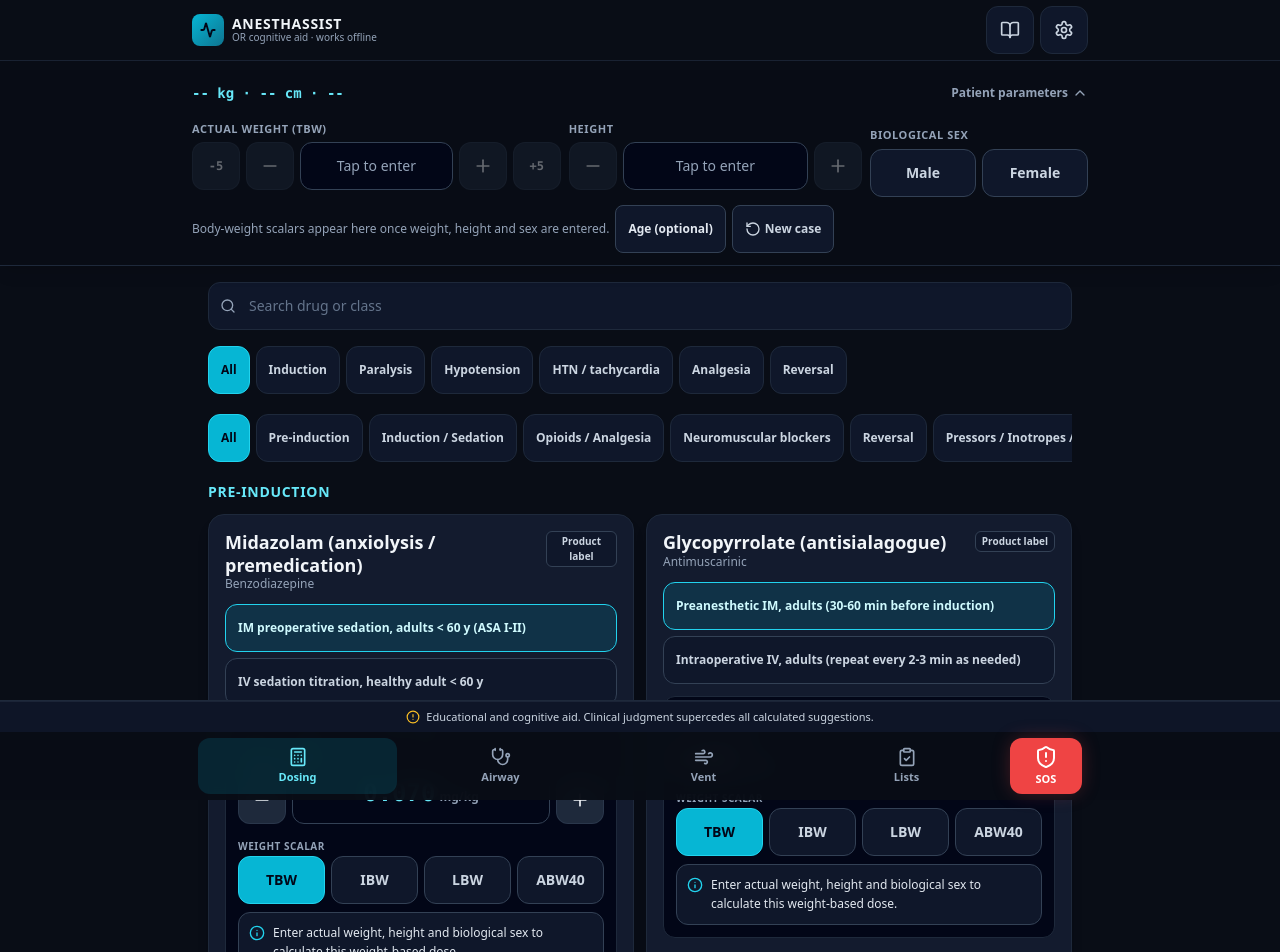
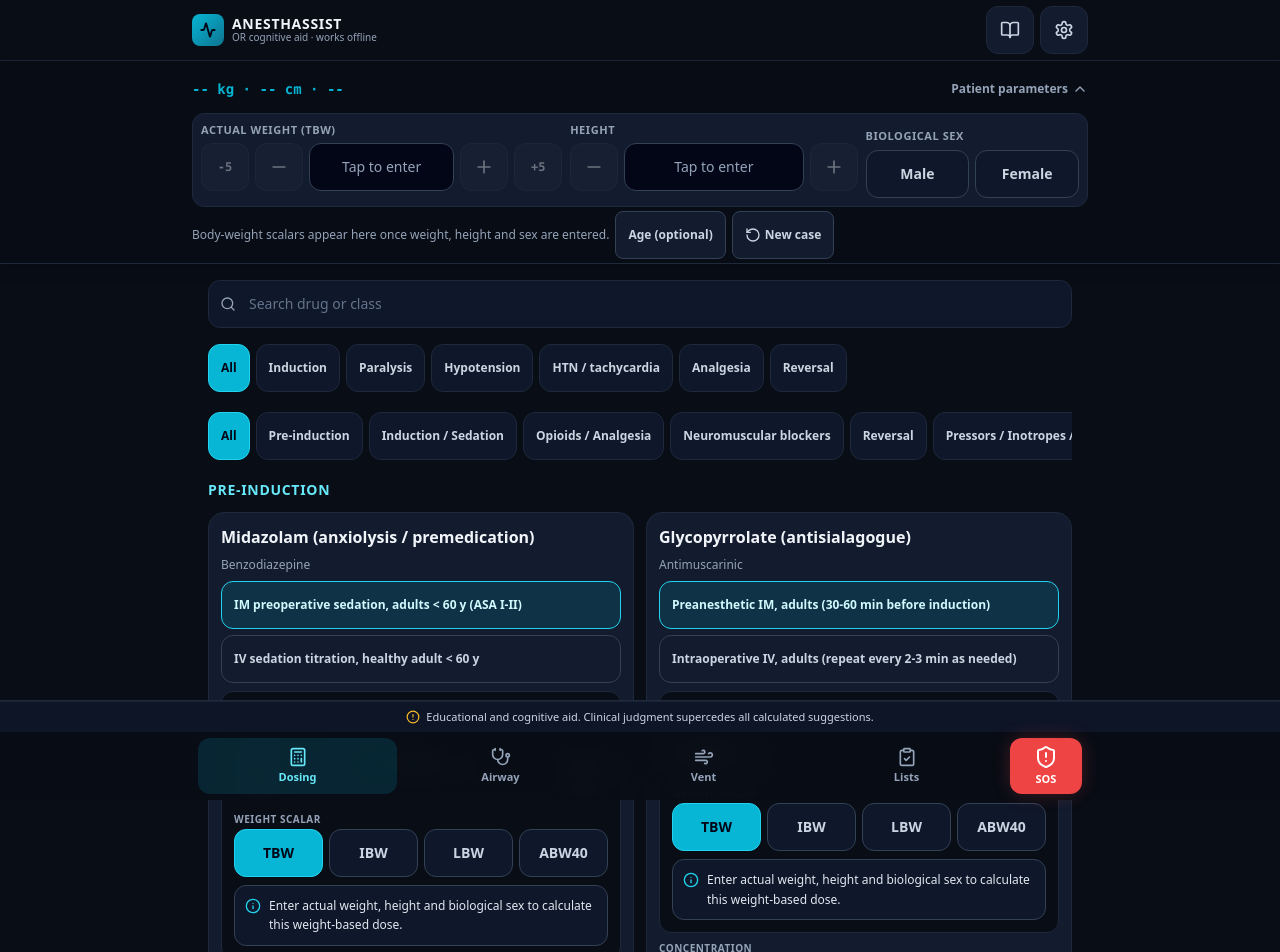
Before and after one commit to drabdo1990/anesth-helper, a React (Vite) app: page / in a window 1280 px wide. Shown: the top 952 px of the page. Built offline with nearby package versions, Linux system fonts and the light colour scheme.

Commit message:
feat: apply HUD styling across tabs

```diff
--- a/src/App.tsx
+++ b/src/App.tsx
@@ -29,11 +29,11 @@
   }, []);
 
   const iconBtn =
-    'flex min-h-[48px] min-w-[48px] items-center justify-center rounded-xl border border-slate-800 bg-slate-900 text-slate-300 touch-manipulation';
+    'flex min-h-[48px] min-w-[48px] items-center justify-center rounded-xl border border-clinical-border bg-clinical-card text-slate-300 touch-manipulation';
 
   return (
-    <div className="flex min-h-screen w-full max-w-full flex-col overflow-x-hidden bg-[#090d16] font-sans text-slate-100 selection:bg-cyan-500 selection:text-black">
-      <div className="border-b border-slate-800/80 px-3 py-1.5">
+    <div className="flex min-h-screen w-full max-w-full flex-col overflow-x-hidden bg-clinical-bg font-sans text-slate-100 selection:bg-cyan-500 selection:text-black">
+      <div className="border-b border-clinical-border/80 px-3 py-1.5">
         <div className="mx-auto flex max-w-4xl items-center justify-between">
           <div className="flex items-center gap-2">
             <div className="flex h-8 w-8 items-center justify-center rounded-lg bg-gradient-to-br from-cyan-500 to-cyan-700 text-slate-950">
--- a/src/components/BiometricHeader.tsx
+++ b/src/components/BiometricHeader.tsx
@@ -10,14 +10,14 @@
 import { WarningBanner } from './ui/WarningBanner';
 
 const bmiLabel = (bmi: number): { text: string; cls: string } => {
-  if (bmi < 18.5) return { text: 'Underweight', cls: 'text-cyan-300' };
-  if (bmi < 25) return { text: 'Normal', cls: 'text-emerald-300' };
-  if (bmi < 30) return { text: 'Overweight', cls: 'text-amber-300' };
-  return { text: 'Obese', cls: 'text-red-300' };
+  if (bmi < 18.5) return { text: 'Underweight', cls: 'text-clinical-cyan' };
+  if (bmi < 25) return { text: 'Normal', cls: 'text-clinical-emerald' };
+  if (bmi < 30) return { text: 'Overweight', cls: 'text-clinical-amber' };
+  return { text: 'Obese', cls: 'text-clinical-red' };
 };
 
 const Pill: React.FC<{ label: string; value: string; unit?: string; tone: string; title?: string }> = ({ label, value, unit, tone, title }) => (
-  <div title={title} className="flex shrink-0 items-baseline gap-1.5 rounded-lg border border-slate-800 bg-slate-900/90 px-2.5 py-1.5">
+  <div title={title} className="flex shrink-0 items-baseline gap-1.5 rounded-lg border border-clinical-border bg-clinical-card px-2.5 py-1.5">
     <span className="text-[10px] font-bold uppercase text-slate-400">{label}</span>
     <span className={`font-mono text-sm font-bold tabular-nums ${tone}`}>{value}</span>
     {unit && <span className="text-[10px] text-slate-500">{unit}</span>}
@@ -44,17 +44,14 @@
   const b = result.ok ? result.value : null;
   const bmi = b ? bmiLabel(b.bmi) : null;
   const pediatric = patient.ageYears !== null && patient.ageYears < 18;
+  const actionButton = 'flex min-h-[48px] shrink-0 items-center gap-1 rounded-lg border border-clinical-border-light bg-clinical-card px-3 text-xs font-bold text-slate-300';
 
   return (
-    <header className="sticky top-0 z-30 w-full border-b border-slate-800 bg-[#090d16]/95 px-3 py-2 shadow-lg backdrop-blur-md">
+    <header className="sticky top-0 z-30 w-full border-b border-clinical-border bg-clinical-bg/95 px-3 py-1 shadow-lg backdrop-blur-md">
       <div className="mx-auto max-w-4xl">
-        <button
-          type="button"
-          onClick={() => setOpen(!open)}
-          className="flex min-h-[48px] w-full items-center justify-between gap-2 text-left"
-          aria-expanded={open}
-        >
-          <span className="font-mono text-sm font-bold tabular-nums text-cyan-300">
+        <button type="button" onClick={() => setOpen(!open)} aria-expanded={open}
+          className="flex min-h-[48px] w-full items-center justify-between gap-2 text-left">
+          <span className="font-mono text-sm font-bold tabular-nums text-clinical-cyan">
             {patient.tbwKg !== null ? `${formatKg(patient.tbwKg)} kg` : '-- kg'} ·{' '}
             {patient.heightCm !== null ? `${patient.heightCm} cm` : '-- cm'} · {patient.sex === null ? '--' : patient.sex === 'male' ? 'M' : 'F'}
             {patient.ageYears !== null ? ` · ${patient.ageYears} y` : ''}
@@ -65,130 +62,75 @@
         </button>
 
         {open && (
-          <div className="mt-1 grid grid-cols-1 gap-2 sm:grid-cols-12">
+          <div className="grid grid-cols-1 gap-2 rounded-xl border border-clinical-border bg-clinical-card p-2 sm:grid-cols-12">
             <div className="sm:col-span-5">
-              <NumericStepper
-                label="Actual weight (TBW)"
-                value={patient.tbwKg}
-                unit="kg"
-                step={1}
-                coarseStep={5}
-                decimals={1}
-                min={1}
-                max={MAX_WEIGHT_KG}
-                onChange={(v) => setPatient({ tbwKg: v })}
-                keypadTitle="Enter actual weight (TBW)"
-              />
+              <NumericStepper label="Actual weight (TBW)" value={patient.tbwKg} unit="kg" step={1} coarseStep={5} decimals={1}
+                min={1} max={MAX_WEIGHT_KG} onChange={(v) => setPatient({ tbwKg: v })} keypadTitle="Enter actual weight (TBW)" />
             </div>
             <div className="sm:col-span-4">
-              <NumericStepper
-                label="Height"
-                value={patient.heightCm}
-                unit="cm"
-                step={1}
-                min={MIN_HEIGHT_CM}
-                max={MAX_HEIGHT_CM}
-                onChange={(v) => setPatient({ heightCm: Math.round(v) })}
-                keypadTitle="Enter height"
-              />
+              <NumericStepper label="Height" value={patient.heightCm} unit="cm" step={1} min={MIN_HEIGHT_CM} max={MAX_HEIGHT_CM}
+                onChange={(v) => setPatient({ heightCm: Math.round(v) })} keypadTitle="Enter height" />
             </div>
             <div className="sm:col-span-3">
               <span className="text-[11px] font-semibold uppercase tracking-wider text-slate-400">Biological sex</span>
               <div className="mt-1">
-                <SegmentedControl
-                  ariaLabel="Biological sex"
-                  value={patient.sex}
-                  options={[
-                    { value: 'male', label: 'Male' },
-                    { value: 'female', label: 'Female' },
-                  ]}
-                  onChange={(sex) => setPatient({ sex })}
-                />
+                <SegmentedControl ariaLabel="Biological sex" value={patient.sex} onChange={(sex) => setPatient({ sex })}
+                  options={[{ value: 'male', label: 'Male' }, { value: 'female', label: 'Female' }]} />
               </div>
             </div>
           </div>
         )}
 
-        <div className="mt-2 flex items-center gap-1.5 overflow-x-auto pb-1" role="group" aria-label="Calculated body weights">
+        <div className="mt-1 flex items-center gap-1.5 overflow-x-auto" role="group" aria-label="Calculated body weights">
           {b && bmi ? (
             <>
               <Pill label="BMI" value={b.bmi.toFixed(1)} tone={bmi.cls} unit={bmi.text} />
-              <Pill label="PBW" value={formatKg(b.pbw)} unit="kg" tone="text-violet-300" title="Predicted body weight (Devine, sex and height only). Used for tidal volume." />
-              <Pill label="IBW" value={formatKg(b.ibw)} unit="kg" tone="text-amber-300" title="Devine; uses TBW when TBW is lower. Used for IBW-based dosing." />
-              <Pill label="LBW" value={formatKg(b.lbw)} unit="kg" tone="text-cyan-300" title="Janmahasatian lean body weight, capped at TBW." />
-              <Pill label="ABW40" value={formatKg(b.abw40)} unit="kg" tone="text-emerald-300" title="IBW + 0.4 x (TBW - IBW)" />
+              <Pill label="PBW" value={formatKg(b.pbw)} unit="kg" tone="text-clinical-purple" title="Predicted body weight (Devine, sex and height only). Used for tidal volume." />
+              <Pill label="IBW" value={formatKg(b.ibw)} unit="kg" tone="text-clinical-amber" title="Devine; uses TBW when TBW is lower. Used for IBW-based dosing." />
+              <Pill label="LBW" value={formatKg(b.lbw)} unit="kg" tone="text-clinical-cyan" title="Janmahasatian lean body weight, capped at TBW." />
+              <Pill label="ABW40" value={formatKg(b.abw40)} unit="kg" tone="text-clinical-emerald" title="IBW + 0.4 x (TBW - IBW)" />
             </>
           ) : (
             <span className="text-xs text-slate-400">Body-weight scalars appear here once weight, height and sex are entered.</span>
           )}
-          <button
-            type="button"
-            onClick={() => setAgeKeypad(true)}
-            className="flex min-h-[48px] shrink-0 items-center gap-1 rounded-lg border border-slate-700 bg-slate-900 px-3 text-xs font-bold text-slate-200"
-          >
+          <button type="button" onClick={() => setAgeKeypad(true)} className={actionButton}>
             Age {patient.ageYears !== null ? `${patient.ageYears} y` : '(optional)'}
           </button>
           {patient.ageYears !== null && (
-            <button
-              type="button"
-              aria-label="Clear age"
-              onClick={() => setPatient({ ageYears: null })}
-              className="flex min-h-[48px] min-w-[48px] shrink-0 items-center justify-center rounded-lg border border-slate-700 bg-slate-900 text-slate-300"
-            >
+            <button type="button" aria-label="Clear age" onClick={() => setPatient({ ageYears: null })} className={`${actionButton} min-w-[48px] justify-center px-0`}>
               <X className="h-4 w-4" />
             </button>
           )}
-          <button
-            type="button"
-            onClick={newCase}
-            className="flex min-h-[48px] shrink-0 items-center gap-1 rounded-lg border border-slate-700 bg-slate-900 px-3 text-xs font-bold text-slate-300"
-            title="Clear patient parameters, dose selections and entries for a new case"
-          >
+          <button type="button" onClick={newCase} className={actionButton}
+            title="Clear patient parameters, dose selections and entries for a new case">
             <RotateCcw className="h-4 w-4" /> New case
           </button>
         </div>
 
         {!result.ok && patient.tbwKg !== null && patient.heightCm !== null && patient.sex === null && (
-          <div className="mt-1">
-            <WarningBanner level="amber" title="Select biological sex">
-              Predicted, ideal and lean body weights depend on sex and are never assumed. Calculations stay blank until you choose.
-            </WarningBanner>
-          </div>
+          <div className="mt-1"><WarningBanner level="amber" title="Select biological sex">
+            Predicted, ideal and lean body weights depend on sex and are never assumed. Calculations stay blank until you choose.
+          </WarningBanner></div>
         )}
         {!result.ok && patient.sex !== null && (patient.tbwKg !== null || patient.heightCm !== null) && (
-          <div className="mt-1">
-            <WarningBanner level="red" title="Invalid input">
-              {result.error} Calculations are blank until this is fixed.
-            </WarningBanner>
-          </div>
+          <div className="mt-1"><WarningBanner level="red" title="Invalid input">
+            {result.error} Calculations are blank until this is fixed.
+          </WarningBanner></div>
         )}
         {pediatric && (
-          <div className="mt-1">
-            <WarningBanner level="amber" title="Pediatric patient">
-              PBW and IBW use the adult Devine formula, which is not valid for children. Check the source before using IBW- or PBW-based values.
-            </WarningBanner>
-          </div>
+          <div className="mt-1"><WarningBanner level="amber" title="Pediatric patient">
+            PBW and IBW use the adult Devine formula, which is not valid for children. Check the source before using IBW- or PBW-based values.
+          </WarningBanner></div>
         )}
         {!pediatric && patient.heightCm !== null && patient.heightCm < 152.4 && (
-          <div className="mt-1">
-            <WarningBanner level="amber" title="Height below Devine 152.4 cm (5 ft) baseline">
-              Devine formula hit its floor ({patient.sex === 'male' ? '50 kg' : patient.sex === 'female' ? '45.5 kg' : '45.5 kg female, 50 kg male'}) and does not scale below 152.4 cm. Verify tidal volume and IBW against your protocol.
-            </WarningBanner>
-          </div>
+          <div className="mt-1"><WarningBanner level="amber" title="Height below Devine 152.4 cm (5 ft) baseline">
+            Devine formula hit its floor ({patient.sex === 'male' ? '50 kg' : patient.sex === 'female' ? '45.5 kg' : '45.5 kg female, 50 kg male'}) and does not scale below 152.4 cm. Verify tidal volume and IBW against your protocol.
+          </WarningBanner></div>
         )}
       </div>
 
-      <KeypadModal
-        title="Enter age (years)"
-        initialValue={patient.ageYears ?? 0}
-        unit="y"
-        min={0}
-        max={120}
-        allowDecimal
-        isOpen={ageKeypad}
-        onClose={() => setAgeKeypad(false)}
-        onConfirm={(v) => setPatient({ ageYears: Math.round(v * 100) / 100 })}
-      />
+      <KeypadModal title="Enter age (years)" initialValue={patient.ageYears ?? 0} unit="y" min={0} max={120} allowDecimal
+        isOpen={ageKeypad} onClose={() => setAgeKeypad(false)} onConfirm={(v) => setPatient({ ageYears: Math.round(v * 100) / 100 })} />
     </header>
   );
 };
--- a/src/components/DrugCard.tsx
+++ b/src/components/DrugCard.tsx
@@ -13,10 +13,11 @@
   scalarWeightKg,
   type DoseComputation,
 } from '../lib/calc/medication';
+import { BigValue } from './hud/BigValue';
+import { Panel } from './hud/Panel';
 import { ConcentrationSelector } from './ui/ConcentrationSelector';
 import { NumericStepper } from './ui/NumericStepper';
 import { SegmentedControl } from './ui/SegmentedControl';
-import { SourceBadge } from './ui/SourceBadge';
 import { UnitValue } from './ui/UnitValue';
 import { WarningBanner } from './ui/WarningBanner';
 import { WeightScalarBadge } from './ui/WeightScalarBadge';
@@ -75,13 +76,9 @@
 
   if (!dose) {
     return (
-      <article className="rounded-2xl border border-slate-800 bg-[#131b2e] p-4">
-        <h3 className="text-lg font-bold text-slate-100">{medication.name}</h3>
+      <Panel title={medication.name} sourceIds={medication.sourceIds}>
         <WarningBanner level="info">Enter actual weight to select the applicable dose band.</WarningBanner>
-        <div className="mt-2">
-          <SourceBadge sourceIds={medication.sourceIds} />
-        </div>
-      </article>
+      </Panel>
     );
   }
 
@@ -130,14 +127,8 @@
   const sourceIds = [...new Set([...dose.sourceIds, conc.sourceId, ...(resolvedMax?.tag === 'Local protocol' ? ['local-protocol'] : [])])];
 
   return (
-    <article className="flex flex-col gap-3 rounded-2xl border border-slate-800 bg-[#131b2e] p-3 shadow-lg sm:p-4">
-      <header className="flex items-start justify-between gap-2">
-        <div className="min-w-0">
-          <h3 className="text-lg font-bold leading-tight text-slate-100">{medication.name}</h3>
-          <p className="text-xs text-slate-400">{medication.class}</p>
-        </div>
-        <SourceBadge sourceIds={sourceIds} />
-      </header>
+    <Panel title={medication.name} sourceIds={sourceIds}>
+      <p className="text-xs text-slate-400">{medication.class}</p>
 
       {applicable.length > 1 && (
         <div className="flex flex-col gap-1.5" role="radiogroup" aria-label="Dose / indication">
@@ -152,7 +143,7 @@
                 touchRecent(medication.id);
               }}
               className={`min-h-[48px] rounded-xl border px-3 py-2 text-left text-xs font-semibold touch-manipulation ${
-                d.id === dose.id ? 'border-cyan-400 bg-cyan-500/15 text-cyan-100' : 'border-slate-700 bg-slate-900 text-slate-300'
+                d.id === dose.id ? 'border-cyan-400 bg-cyan-500/15 text-cyan-100' : 'border-clinical-border-light bg-clinical-card text-slate-300'
               }`}
             >
               {d.indication}
@@ -180,7 +171,7 @@
         </WarningBanner>
       )}
 
-      <div className="grid grid-cols-1 gap-2 rounded-xl border border-slate-800 bg-slate-950 p-3">
+      <div className="grid grid-cols-1 gap-2 rounded-xl border border-clinical-border bg-clinical-bg p-3">
         <div className="flex flex-wrap items-center gap-2">
           <span className="font-mono text-xs text-slate-400">
             Source range: {dose.min ?? dose.default}
@@ -232,15 +223,15 @@
         )}
 
         {computed?.kind === 'bolus' && computed.bolus && (
-          <div className="grid grid-cols-2 gap-2 border-t border-slate-800 pt-2">
-            <UnitValue label="Total" value={fmtMass(computed.bolus.mass, computed.bolus.massUnit)} unit={computed.bolus.massUnit} size="lg" tone={computed.max === 'ok' ? 'neutral' : 'red'} />
-            <UnitValue label={`Volume at ${conc.label}`} value={fmtVolume(computed.bolus.volumeMl)} unit="mL" size="lg" tone="cyan" align="end" />
+          <div className="grid grid-cols-2 gap-2 border-t border-clinical-border pt-2">
+            <BigValue label="Total" value={fmtMass(computed.bolus.mass, computed.bolus.massUnit)} unit={computed.bolus.massUnit} tone={computed.max === 'ok' ? undefined : 'red'} />
+            <BigValue label={`Volume at ${conc.label}`} value={fmtVolume(computed.bolus.volumeMl)} unit="mL" />
           </div>
         )}
         {computed?.kind === 'infusion' && computed.infusion && (
-          <div className="grid grid-cols-2 gap-2 border-t border-slate-800 pt-2">
-            <UnitValue label="Rate" value={computed.infusion.mcgPerMin.toFixed(1)} unit="mcg/min" size="lg" tone={computed.max === 'ok' ? 'neutral' : 'red'} />
-            <UnitValue label={`Pump at ${conc.label}`} value={computed.infusion.mlPerHr.toFixed(1)} unit="mL/hr" size="lg" tone="cyan" align="end" />
+          <div className="grid grid-cols-2 gap-2 border-t border-clinical-border pt-2">
+            <BigValue label="Rate" value={computed.infusion.mcgPerMin.toFixed(1)} unit="mcg/min" tone={computed.max === 'ok' ? undefined : 'red'} />
+            <BigValue label={`Pump at ${conc.label}`} value={computed.infusion.mlPerHr.toFixed(1)} unit="mL/hr" />
           </div>
         )}
 
@@ -285,7 +276,7 @@
           </ul>
         )}
       </div>
-    </article>
+    </Panel>
   );
 };
 
--- a/src/components/ui/ChecklistItem.tsx
+++ b/src/components/ui/ChecklistItem.tsx
@@ -19,10 +19,10 @@
     onClick={onToggle}
     className={`flex w-full items-start gap-3 rounded-xl border p-3 text-left select-none touch-manipulation min-h-[48px] transition-colors ${
       checked
-        ? 'border-emerald-500/50 bg-emerald-950/40 text-emerald-100'
+        ? 'border-clinical-emerald/50 bg-emerald-950/40 text-emerald-100'
         : critical
-          ? 'border-slate-700 bg-slate-950/80 text-slate-100'
-          : 'border-slate-800 bg-slate-950/50 text-slate-200'
+          ? 'border-clinical-border-light bg-clinical-bg/80 text-slate-100'
+          : 'border-clinical-border bg-clinical-card/50 text-slate-200'
     }`}
   >
     {checked ? (
```
Also changed, not shown: src/views/ChecklistsView.tsx (+8 -8 lines).
